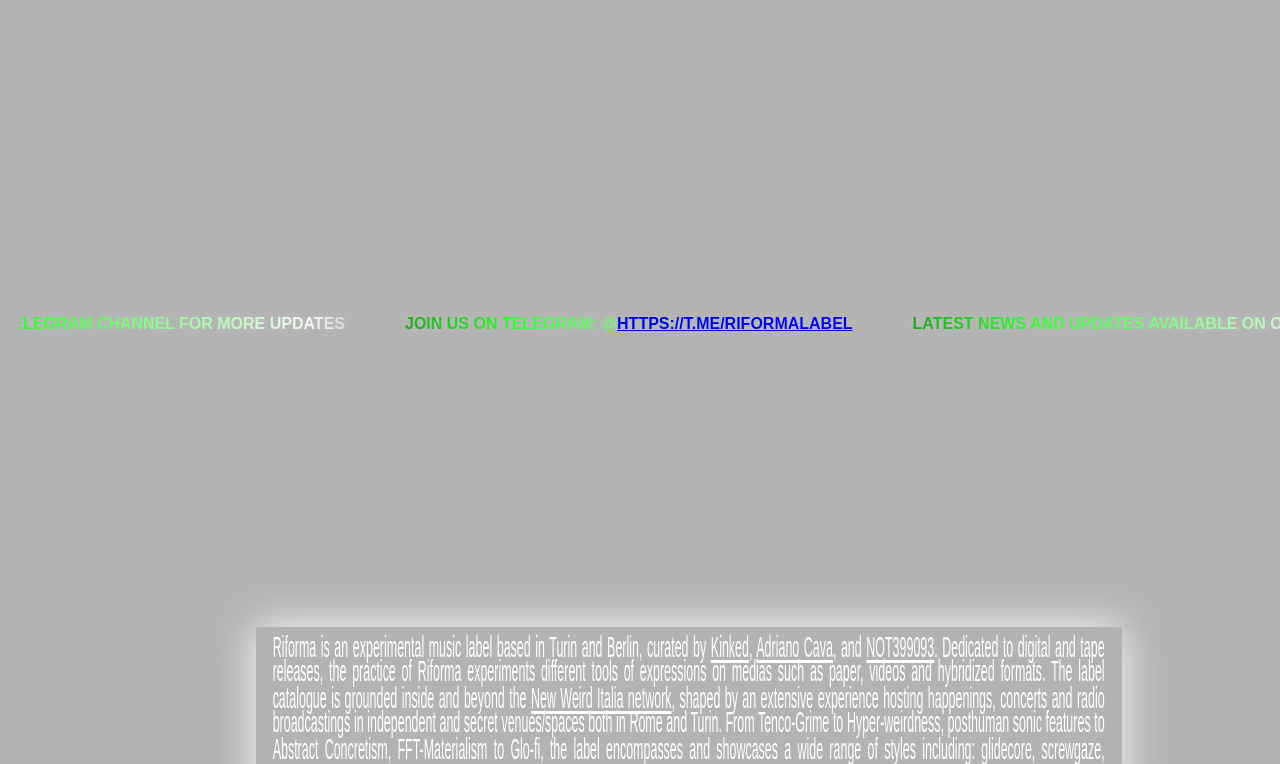
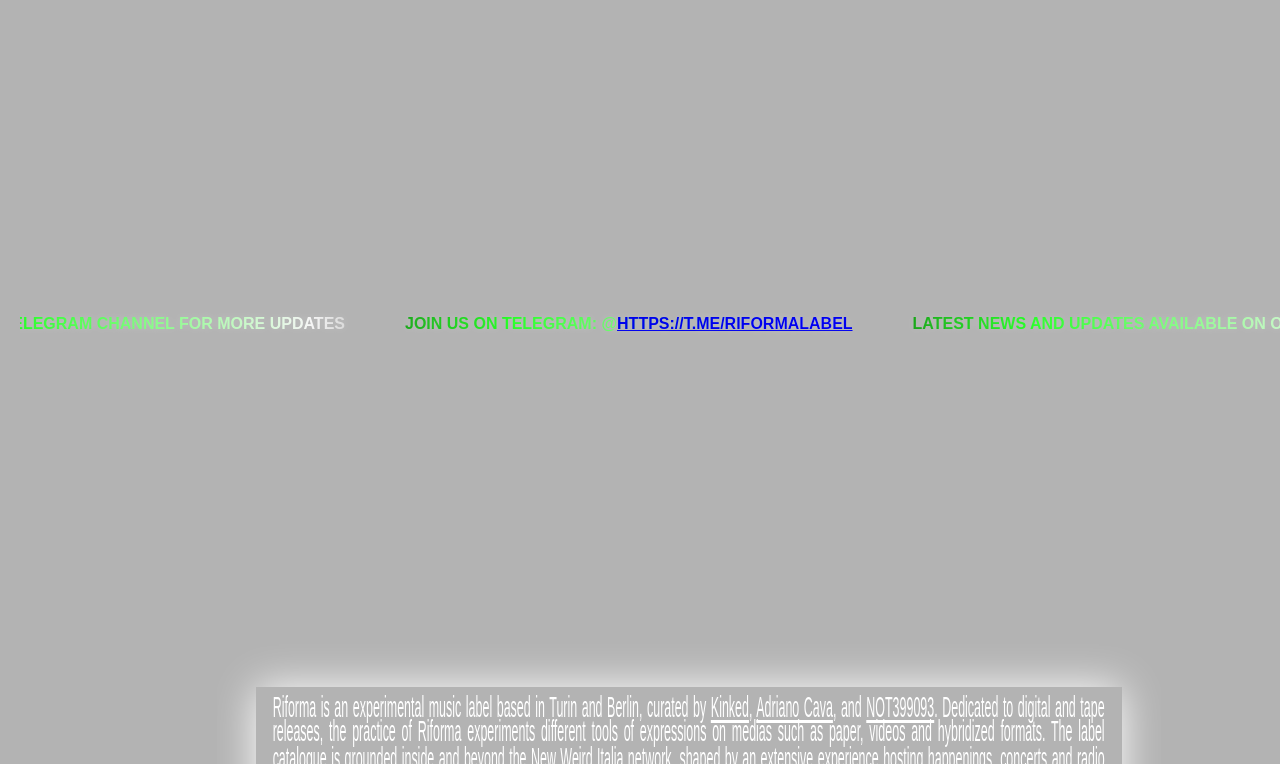
Before and after one commit to temp478/Rfrmpage, a plain HTML site: page index.html in a window 1280 px wide. Shown: the part 36-800 px from the top of the page. Drawn offline with nearby package versions, Linux system fonts and the light colour scheme; no server answers.

Commit message:
Update index.html

```diff
--- a/index.html
+++ b/index.html
@@ -145,6 +145,27 @@
 
         .bio a:hover, .about-content a:hover {
             border-bottom-color: rgba(0,0,0,0.8);
+        }
+
+        /* Add these styles for embedded version */
+        html, body {
+            height: 100%;
+            margin: 0;
+            padding: 0;
+            overflow-x: hidden;
+        }
+
+        /* Adjust container for embedded view */
+        #blocks-container {
+            margin-bottom: 150px; /* Add space for bio */
+        }
+
+        /* Ensure bio is visible in embedded view */
+        .bio {
+            position: fixed;
+            bottom: 0;
+            background: rgba(179, 179, 179, 0.9);
+            margin-bottom: 20px;
         }
     </style>
 </head>
```
